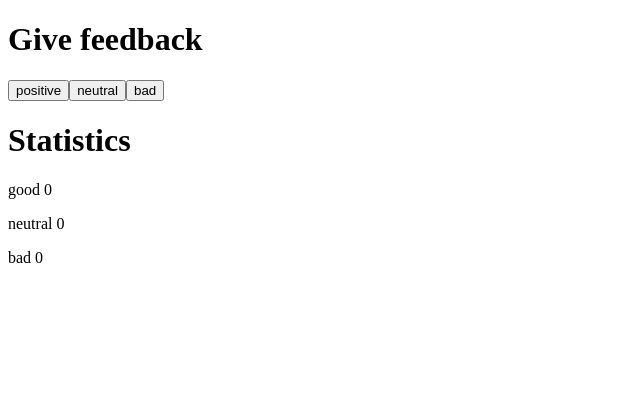
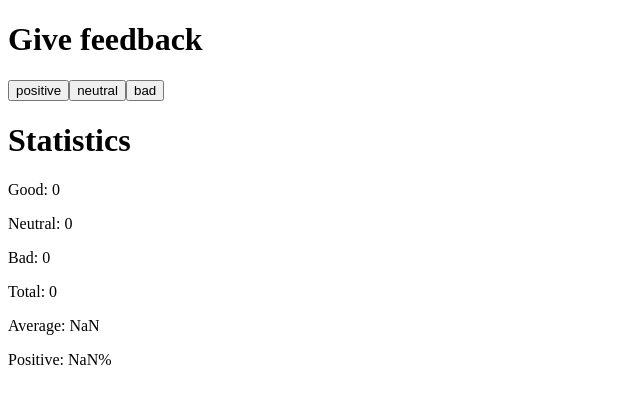
Before and after one commit to lunarmelon/fullstack-open, a React (Vite) app in the folder part1/unicafe/: page / in a window 1280 px wide. Shown: the top 404 px of the page, without its empty margins (0-640 px from the left). Built offline with nearby package versions, Linux system fonts and the light colour scheme.

Commit message:
exercise 1.7 - unicafe step 2

```diff
--- a/part1/unicafe/src/App.jsx
+++ b/part1/unicafe/src/App.jsx
@@ -11,24 +11,30 @@ const App = () => {
   const [good, setGood] = useState(0)
   const [neutral, setNeutral] = useState(0)
   const [bad,setBad] = useState(0)
+  const [total, setTotal] = useState(0)
+  const [average, setAverage] = useState(0)
 
   const handleGood = () => {
     const updatedGood = good + 1;
     setGood(updatedGood);
-    console.log("good: " + updatedGood);
+    setAverage(average + 1);
+    setTotal(updatedGood + neutral + bad);
   }
 
   const handleNeutral = () => {
     const updatedNeutral = neutral + 1;
     setNeutral(updatedNeutral);
-    console.log("neutral: " + updatedNeutral);
+    setTotal(good + updatedNeutral + bad);
+    setAverage(average);
   }
 
   const handleBad = () => {
     const updatedBad = bad + 1;
     setBad(updatedBad);
-    console.log("bad: " + updatedBad);
+    setTotal(good + neutral + updatedBad);
+    setAverage(average - 1);
   }
+
   return (
     <div>
       <h1>Give feedback</h1>
@@ -36,9 +42,12 @@ const App = () => {
       <Button onClick={handleNeutral} text={"neutral"}/>
       <Button onClick={handleBad} text={"bad"}/>
       <h1>Statistics</h1>
-      <p>good {good}</p>
-      <p>neutral {neutral}</p>
-      <p>bad {bad}</p>
+      <p>Good: {good}</p>
+      <p>Neutral: {neutral}</p>
+      <p>Bad: {bad}</p>
+      <p>Total: {total}</p>
+      <p>Average: {average/total}</p>
+      <p>Positive: {good/total * 100}%</p>
     </div>
   )
 }
```
